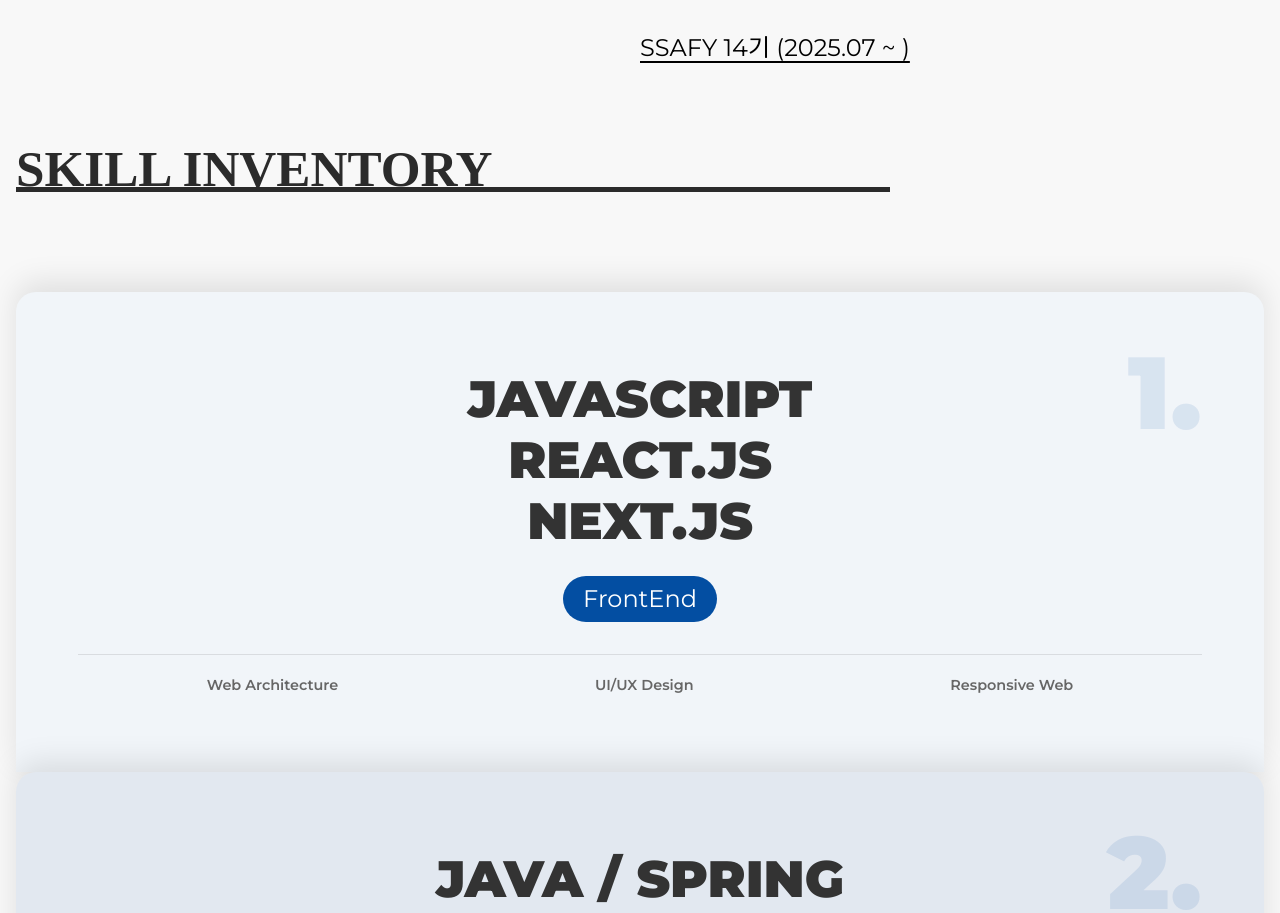
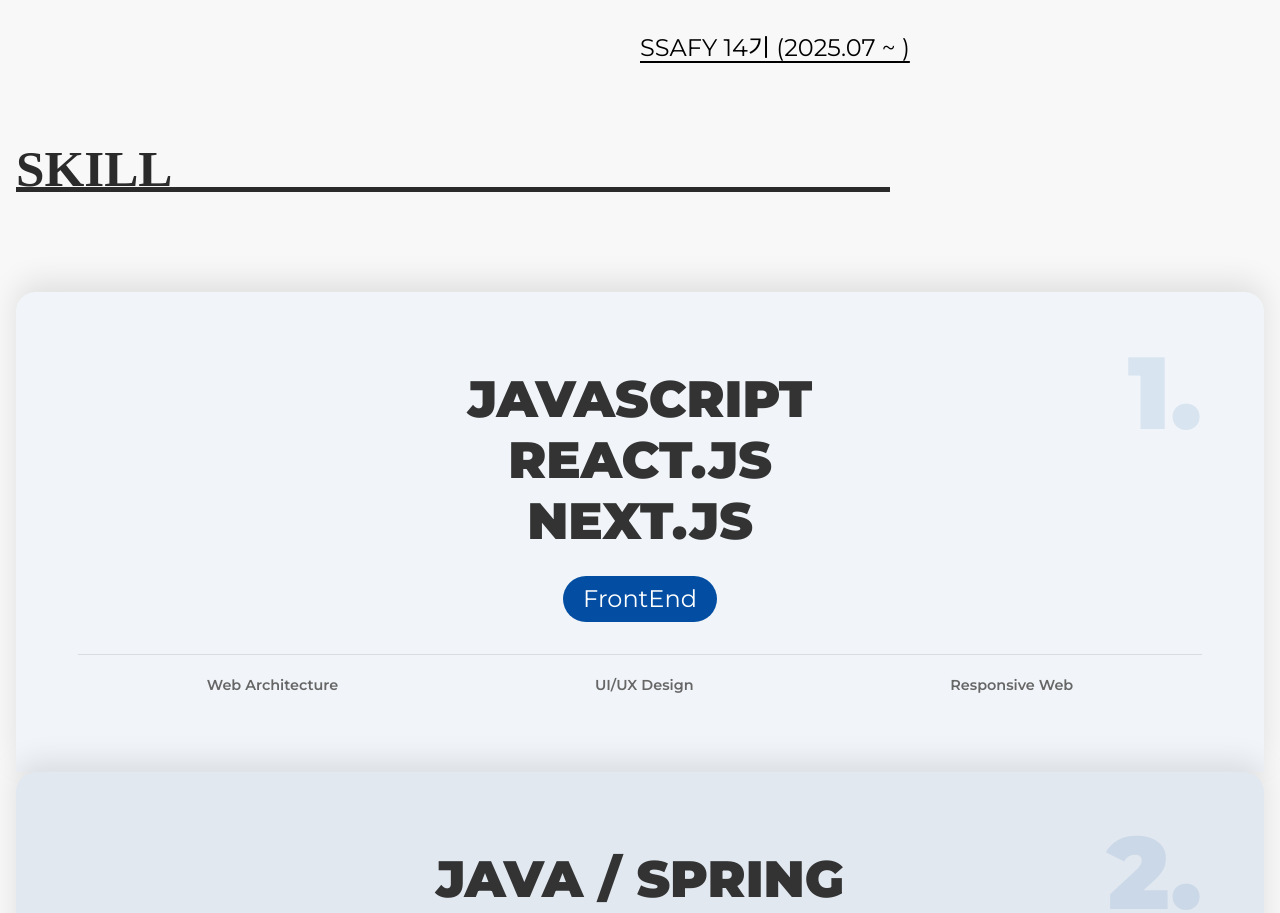
Before and after one commit to dinodajin/portfolio_react, a React (Create React App) app: page / in a window 1280 px wide. Shown: the part 1100-2013 px from the top of the page. Built offline with nearby package versions, Linux system fonts and the light colour scheme; a small style sheet from the web is missing; a web font is replaced by a local one.

Commit message:
Rename skill page

```diff
--- a/src/components/Skill.jsx
+++ b/src/components/Skill.jsx
@@ -28,7 +28,7 @@
         <section id="skill">
             <div className="skill__inner">
                 <h2 className="skill__title">
-                    Skill Inventory
+                    Skill
                 </h2>
                 <div className="skill__wrap">
                     {skillData.map((skill, key) => (
```
